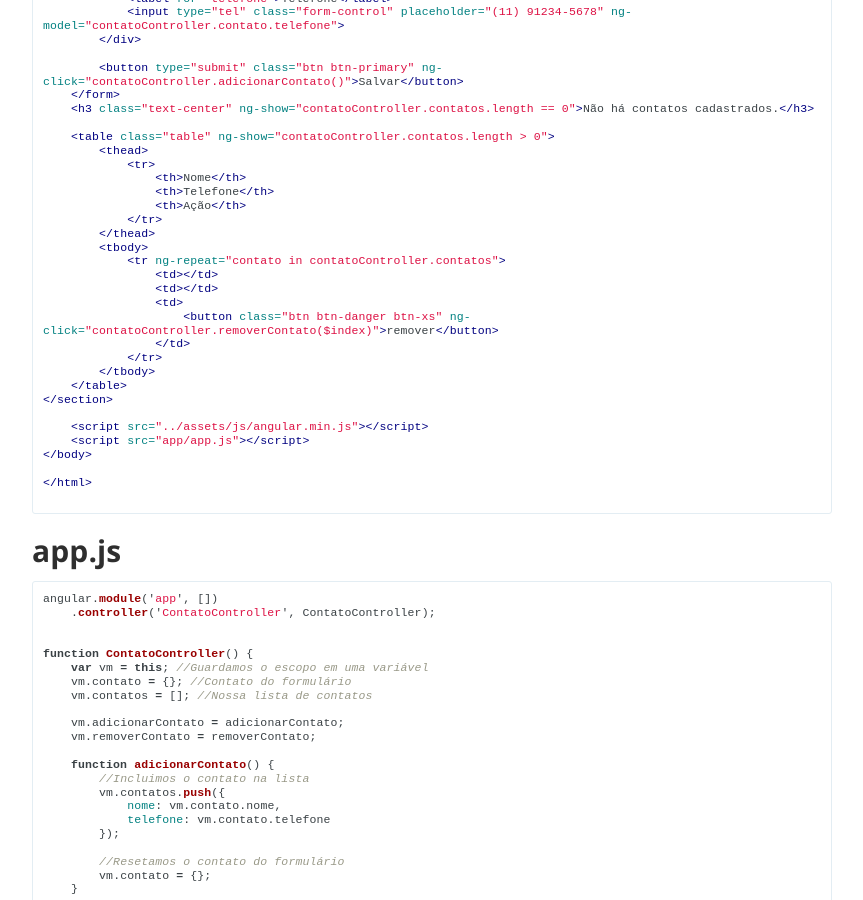
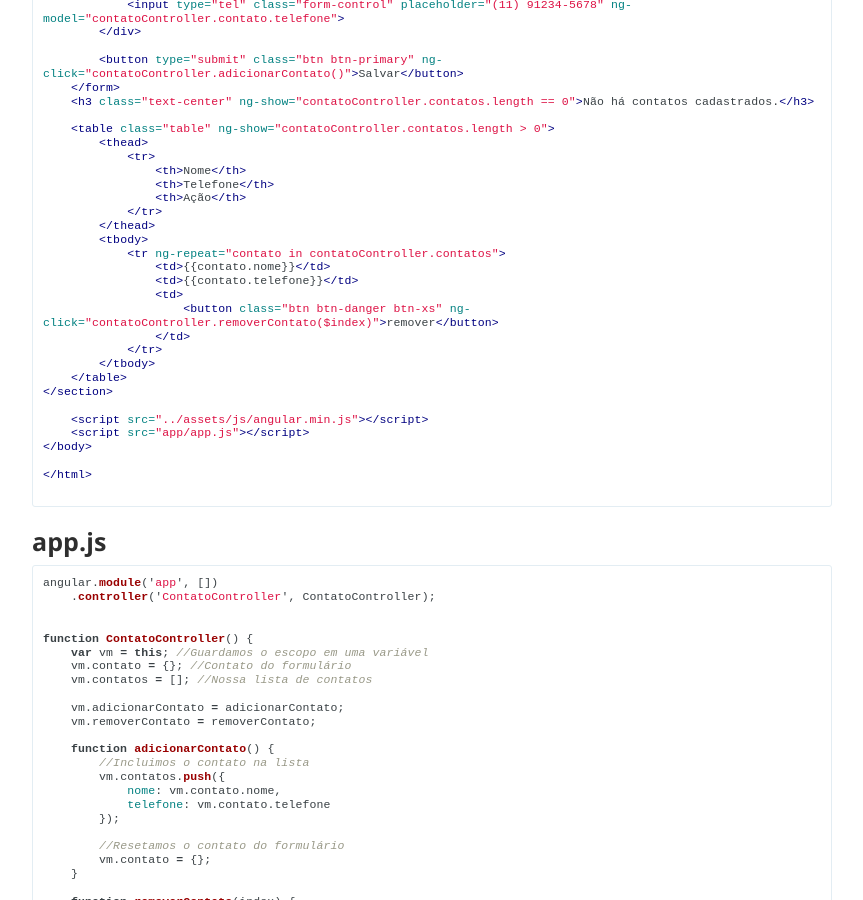
Before and after one commit to michaelfidelis/michaelfidelis.github.io, a Jekyll site: the page built from _posts/2016-01-25-usando-controllers-angularjs.md, in a window 1280 px wide and 900 px high, scrolled down 5536 px. Shown: the whole window, without its empty margins (208-1071 px from the left). Built offline with Jekyll 4.4.1, drawn with Linux system fonts in a browser that asks for light colours; Markdown is read by kramdown in place of the engine named in the settings.

Commit message:
Incluidos os códigos finais

````diff
--- a/_posts/2016-01-25-usando-controllers-angularjs.md
+++ b/_posts/2016-01-25-usando-controllers-angularjs.md
@@ -228,7 +228,7 @@ Também podemos mostrar uma mensagem caso não haja contatos cadastrados. Basta
 ```
 
 ## Resultado
-### index.html
+#### index.html
 
 ```html
 <!DOCTYPE html>
@@ -271,8 +271,8 @@ Também podemos mostrar uma mensagem caso não haja contatos cadastrados. Basta
         </thead>
         <tbody>
             <tr ng-repeat="contato in contatoController.contatos">
-                <td>{{contato.nome}}</td>
-                <td>{{contato.telefone}}</td>
+                <td>{% raw %}{{contato.nome}}{% endraw %}</td>
+                <td>{% raw %}{{contato.telefone}}{% endraw %}</td>
                 <td>
                     <button class="btn btn-danger btn-xs" ng-click="contatoController.removerContato($index)">remover</button>
                 </td>
@@ -289,7 +289,7 @@ Também podemos mostrar uma mensagem caso não haja contatos cadastrados. Basta
 
 ```
 
-### app.js
+#### app.js
 
 ```javascript
 angular.module('app', [])
````
